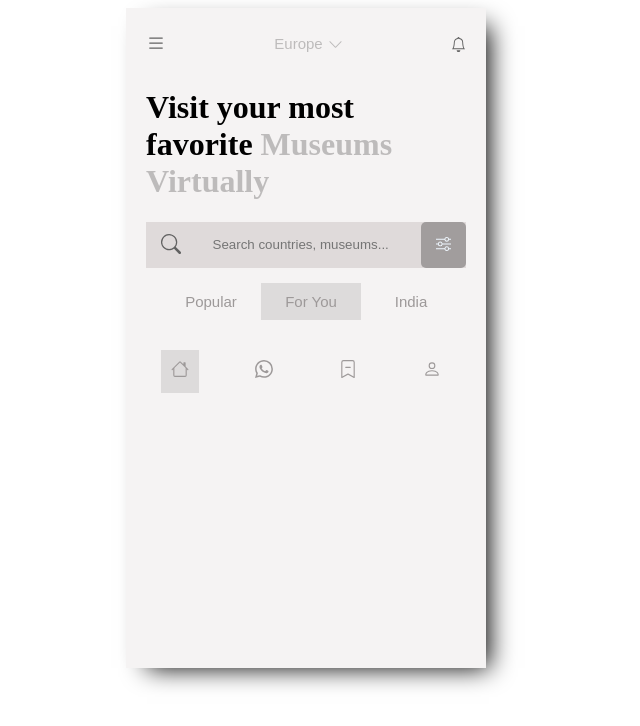
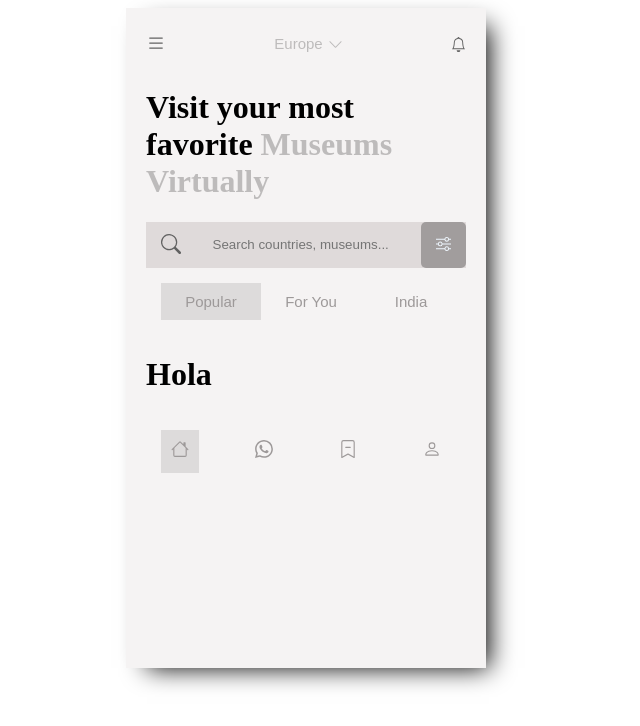
Before and after one commit to sito8943/ui-train, a React (Create React App) app: page / in a window 1280 px wide. Shown: the top 726 px of the page, without its empty margins (334-974 px from the left). Built offline with nearby package versions, Linux system fonts and the light colour scheme.

Commit message:
working with image card

```diff
--- a/src/layouts/uiuxdesig.trends/Museums Virtually/layouts/TabView/TabView.jsx
+++ b/src/layouts/uiuxdesig.trends/Museums Virtually/layouts/TabView/TabView.jsx
@@ -1,4 +1,7 @@
 import React, { useState } from "react";
+
+// prop-types
+import PropTypes from "prop-types";
 
 // emotion
 import { css } from "@emotion/css";
@@ -9,12 +12,12 @@ import Tab from "./Tab/Tab";
 // styles
 import "./style.css";
 
-const tabs = ["Popular", "For You", "India", "China", "Japan"];
+const TabView = (props) => {
+  const { tabs, content } = props;
 
-const TabView = () => {
-  const [active, setActive] = useState(1);
+  const [active, setActive] = useState(0);
 
-  const containerCss = css({
+  const tabsContainerCss = css({
     display: "flex",
     justifyContent: "space-between",
     alignItems: "center",
@@ -24,7 +27,7 @@ const TabView = () => {
 
   return (
     <div>
-      <div className={`${containerCss} tab-container`}>
+      <div className={`${tabsContainerCss}`}>
         {tabs.map((item, i) => (
           <Tab
             index={i}
@@ -35,8 +38,14 @@ const TabView = () => {
           />
         ))}
       </div>
+      <div>{content[active]}</div>
     </div>
   );
 };
 
+TabView.propTypes = {
+  tabs: PropTypes.arrayOf(PropTypes.string).isRequired,
+  content: PropTypes.arrayOf(PropTypes.any).isRequired,
+};
+
 export default TabView;
--- a/src/layouts/uiuxdesig.trends/Museums Virtually/views/Home/Home.jsx
+++ b/src/layouts/uiuxdesig.trends/Museums Virtually/views/Home/Home.jsx
@@ -7,6 +7,9 @@ import Navbar from "../../components/Navbar/Navbar";
 import Search from "../../components/Search/Search";
 import Dock from "../../components/Dock/Dock";
 import TabView from "../../layouts/TabView/TabView";
+
+const tabs = ["Popular", "For You", "India", "China", "Japan"];
+const content = [<h1>Hola</h1>, <h1>Adiós</h1>];
 
 function Home() {
   const containerCss = css({
@@ -29,7 +32,7 @@ function Home() {
         <span className={spanTitle}>Museums Virtually</span>
       </h1>
       <Search />
-      <TabView />
+      <TabView tabs={tabs} content={content} />
       <Dock />
     </div>
   );
```
Also changed, not shown: src/layouts/uiuxdesig.trends/Museums Virtually/components/Card/Card.jsx (added, +7 -0 lines), src/layouts/uiuxdesig.trends/Museums Virtually/components/Card/ImageCard/ImageCard.jsx (added, +7 -0 lines).
